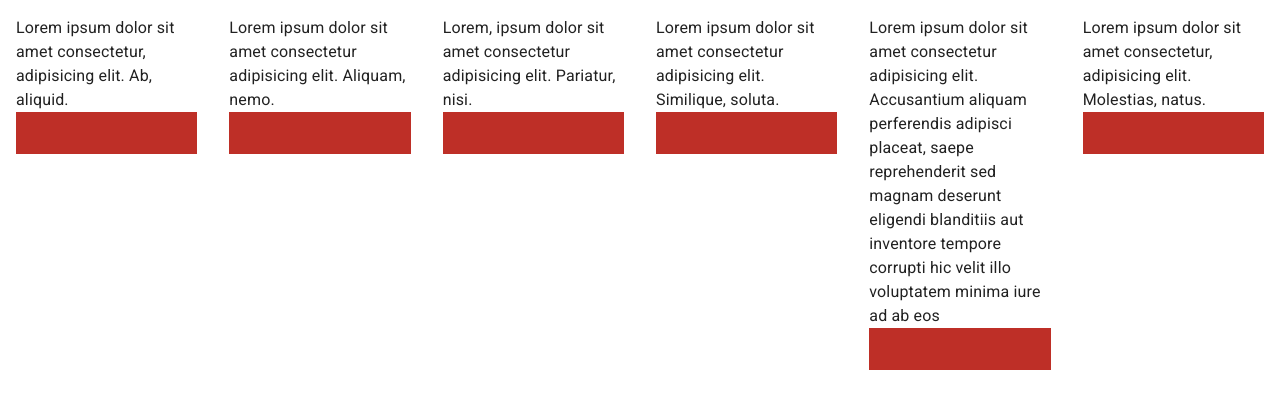
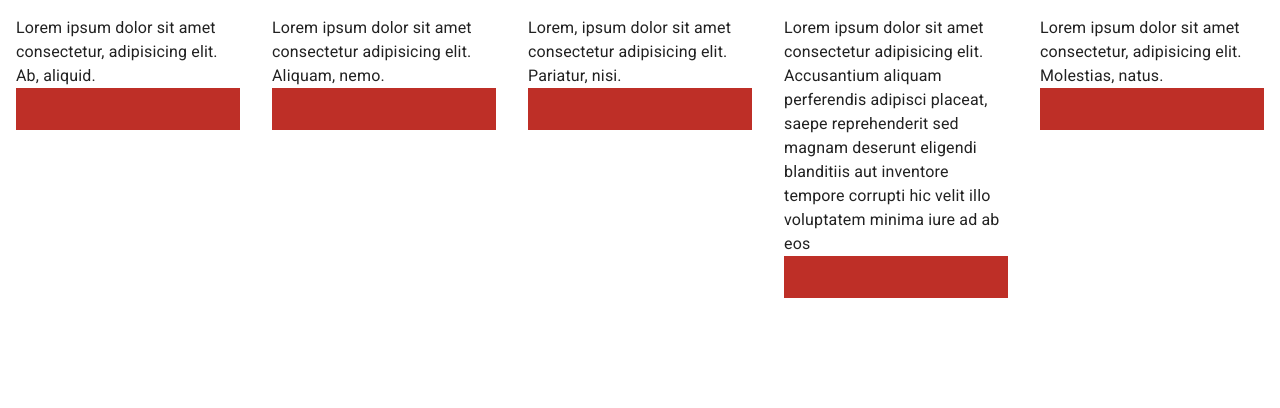
Before and after one commit to eduestdz/Design-system, a Next.js app: page /grillas in a window 1280 px wide. Shown: the top 408 px of the page. Built offline with nearby package versions, Linux system fonts and the light colour scheme.

Commit message:
delete: grid

```diff
--- a/src/components/grillas.tsx
+++ b/src/components/grillas.tsx
@@ -42,13 +42,6 @@ const Grilla: FC = () => {
                 </Grid>
             </Grid>
             <Grid item xs style={styles.content}>
-                Lorem ipsum dolor sit amet consectetur adipisicing elit. Similique, soluta.
-                <Grid item sx={{
-                    height: 42, background: '#BE2F27',
-                }}>
-                </Grid>
-            </Grid>
-            <Grid item xs style={styles.content}>
                 Lorem ipsum dolor sit amet consectetur adipisicing elit. Accusantium aliquam perferendis adipisci placeat, saepe reprehenderit sed magnam deserunt eligendi blanditiis aut inventore tempore corrupti hic velit illo voluptatem minima iure ad ab eos
                 <Grid item sx={{
                     height: 42, background: '#BE2F27',
```
